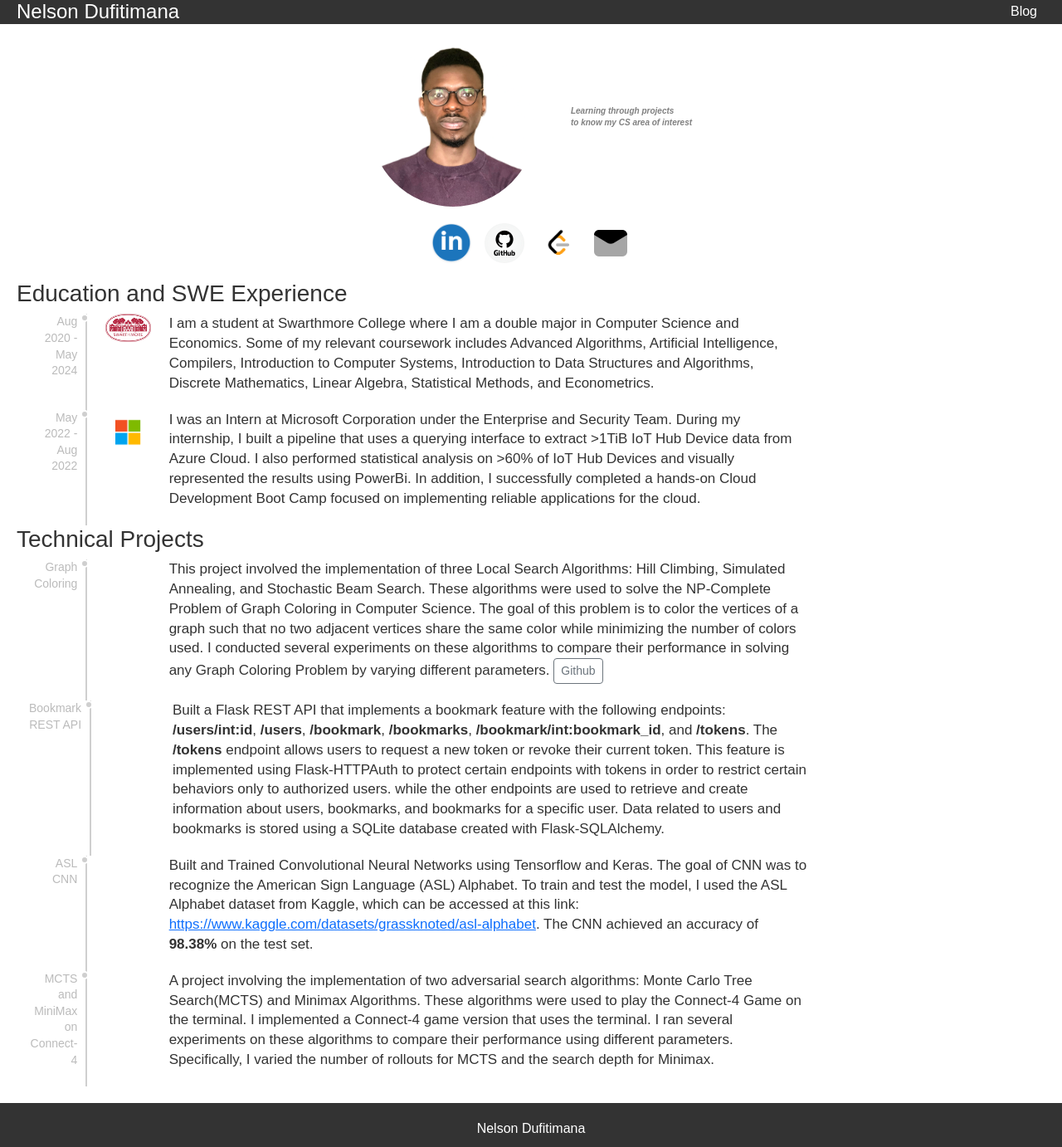
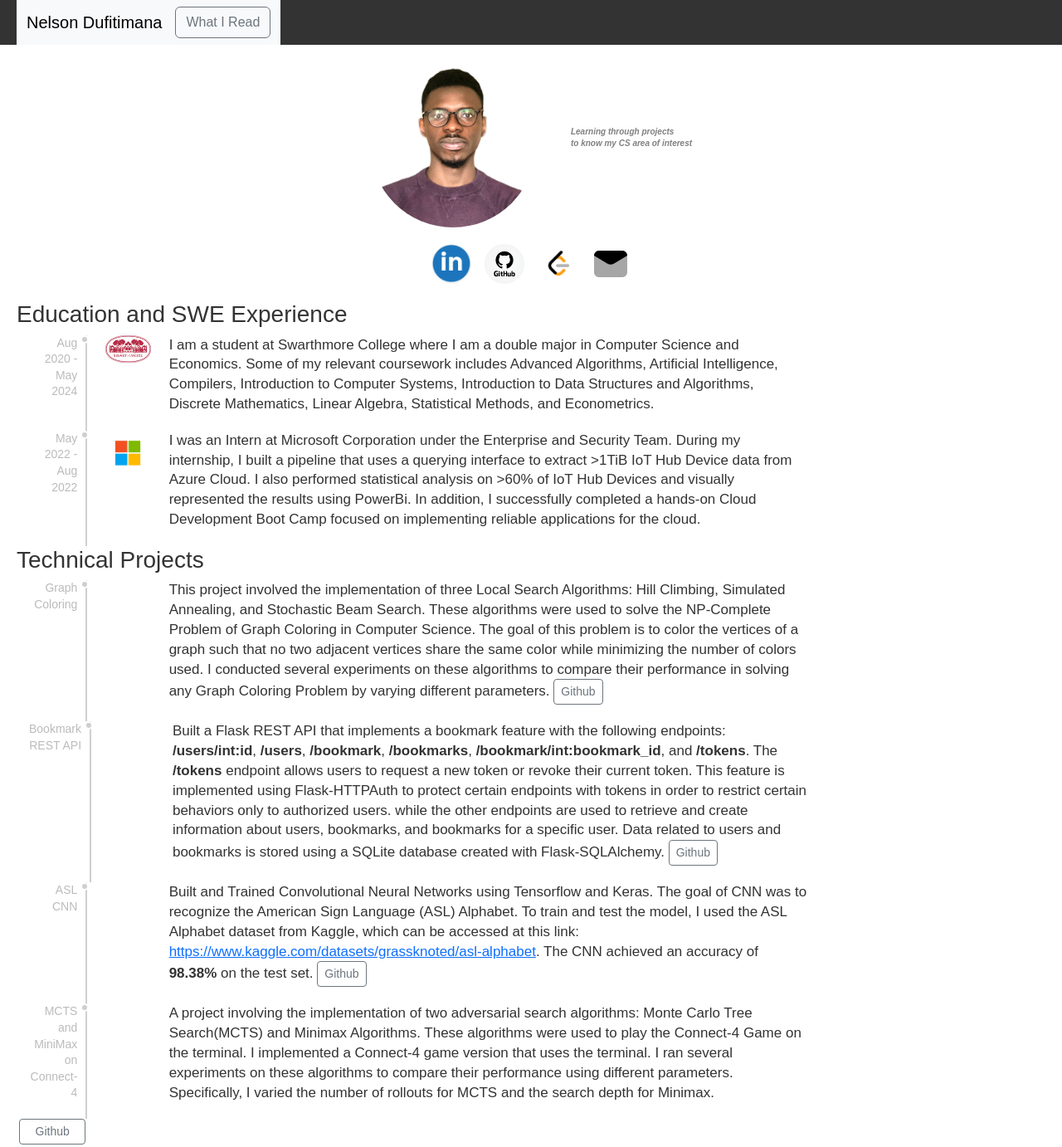
Before and after one commit to ndufitimana/ndufitimana.github.io, a plain HTML site: page index.html in a window 1280 px wide. Shown: the top 1382 px of the page at 83% size. Drawn offline with nearby package versions, Linux system fonts and the light colour scheme.

Commit message:
adding boostrap

```diff
--- a/index.html
+++ b/index.html
@@ -12,11 +12,17 @@
   </head>
   <body>
         <header>
-        <h1>Nelson Dufitimana</h1>
+        <!-- <h1>Nelson Dufitimana</h1>
         <nav>
             <ul>
             <li><a href="#">Blog</a></li>
             </ul>
+        </nav> -->
+        <nav class="navbar navbar-light bg-light">
+          <div class="container-fluid">
+            <a class="navbar-brand">Nelson Dufitimana</a>
+              <button class="btn btn-outline-secondary" href="#">What I Read</button>
+          </div>
         </nav>
         </header>
         <div class="profile">
@@ -92,7 +98,7 @@
                     I conducted several experiments on these algorithms to compare their performance
                     in solving any Graph Coloring Problem by varying different parameters.
 
-                    <a class="btn btn-outline-secondary btn-sm" href="#" role="button">Github</a>
+                    <a class="btn btn-outline-secondary btn-sm" href="https://github.com/ndufitimana/GraphColoring role="button">Github</a>
 
                   </div>
                 </div>
@@ -114,6 +120,8 @@
                     while the other endpoints are used to retrieve and create information about users, bookmarks,
                     and bookmarks for a specific user. Data related to users and bookmarks is stored using
                     a SQLite database created with Flask-SQLAlchemy.
+
+                    <a class="btn btn-outline-secondary btn-sm" href="https://github.com/ndufitimana/Bookmark_REST_API" role="button">Github</a>
                   </div>
                 </div>
                 <div class="entry row">
@@ -130,6 +138,8 @@
                   which can be accessed at this link:
                   <a href="https://www.kaggle.com/datasets/grassknoted/asl-alphabet">https://www.kaggle.com/datasets/grassknoted/asl-alphabet</a>.
                   The CNN achieved an accuracy of <strong>98.38%</strong> on the test set.
+
+                  <a class="btn btn-outline-secondary btn-sm" href="https://github.com/ndufitimana/ASL_CNN" role="button">Github</a>
                   </div>
                 </div>
 
@@ -145,7 +155,8 @@
                     Monte Carlo Tree Search(MCTS) and Minimax Algorithms. These algorithms were used to play the Connect-4 Game on the terminal.
                     I implemented a Connect-4 game version that uses the terminal. I ran several experiments on these algorithms to compare
                     their performance using different parameters. Specifically, I varied the number of rollouts for MCTS and the search depth for Minimax.                  </div>
-                </div>
+                    <a class="btn btn-outline-secondary btn-sm" href="https://github.com/ndufitimana/Connect_4" role="button">Github</a>
+                  </div>
               </div>
             </div>
     <footer>
```
